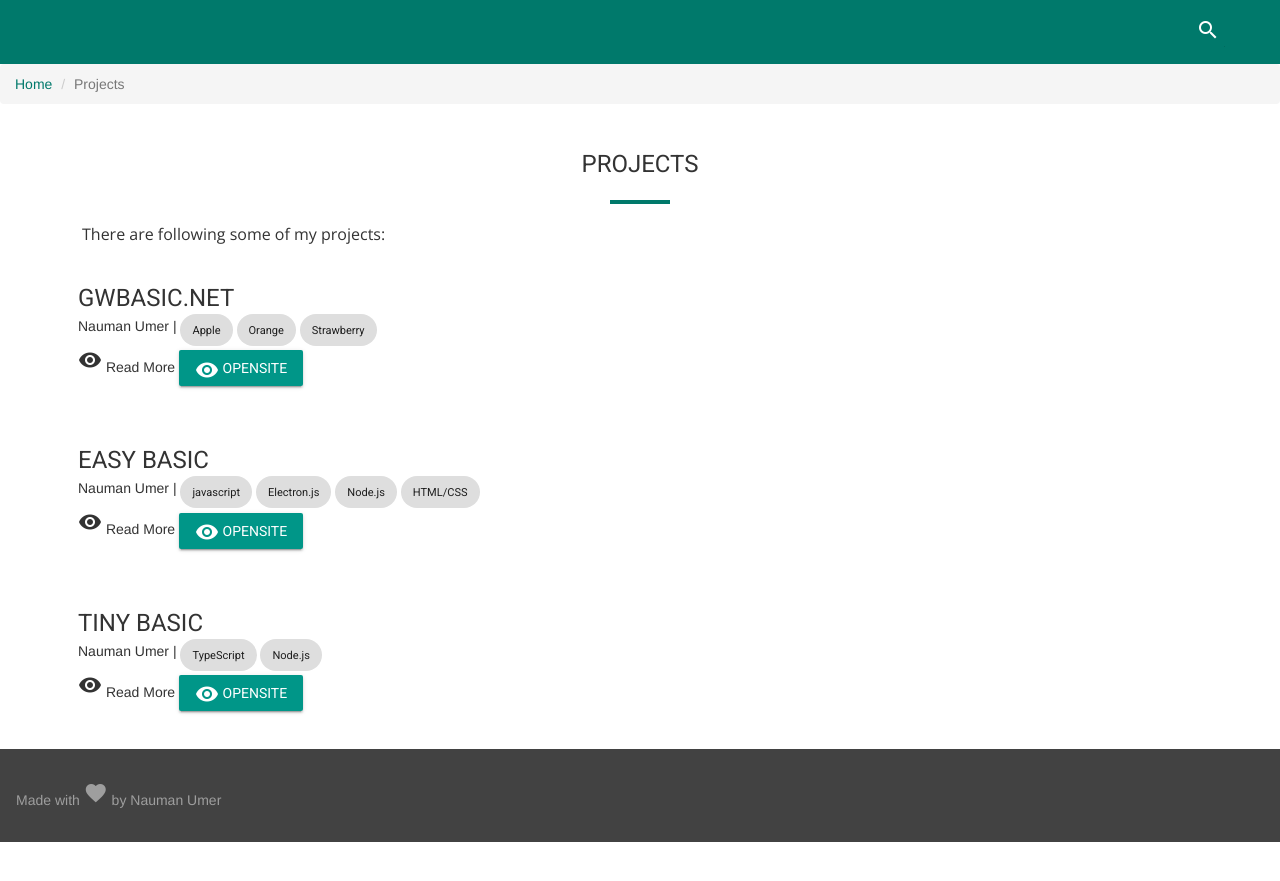
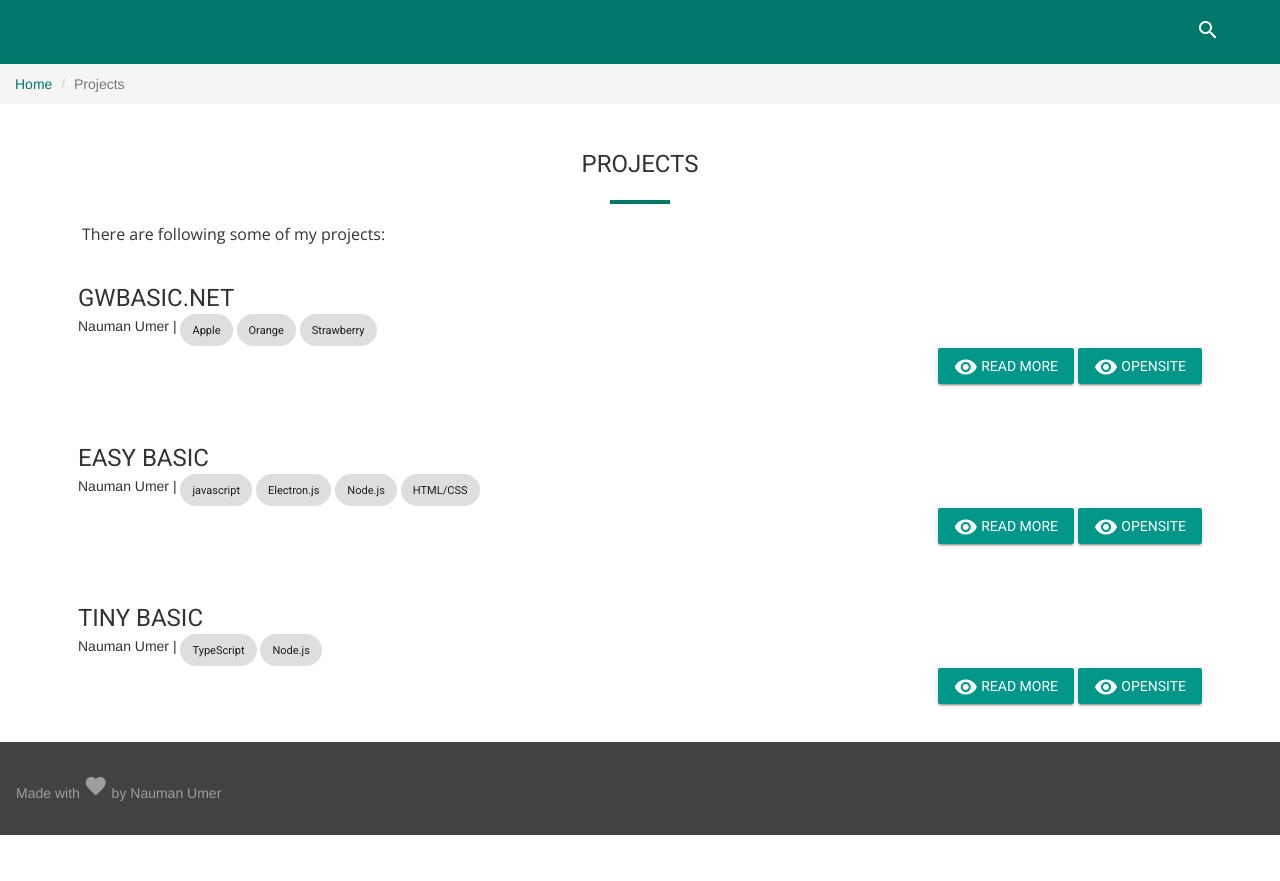
Before and after one commit to nmanumr/nmanumr.com, a Jekyll site: the page built from projects.html, in a window 1280 px wide. Shown: the top 881 px of the page. Built offline with Jekyll 4.4.1, drawn with Linux system fonts in a browser that asks for light colours; nearby versions of some CDN libraries; comment, search, counter and statistics services are not loaded.

Commit message:
Update projects.html

```diff
--- a/projects.html
+++ b/projects.html
@@ -40,9 +40,9 @@
     {% endif %}
 
     <article>
-      {{ projectdata.desc | markdownify }}
+      {{ projecData.desc | markdownify }}
     </article>
-    <div class="pull-rightl>
+    <div class="pull-right">
     <a class="mdl-button mdl-js-button mdl-button--primary mdl-button--raised mdl-js-ripple-effect" href="/projects/{{projectData.name}}">
   <i class="material-icons">visibility</i> Read More
 </a>
```
